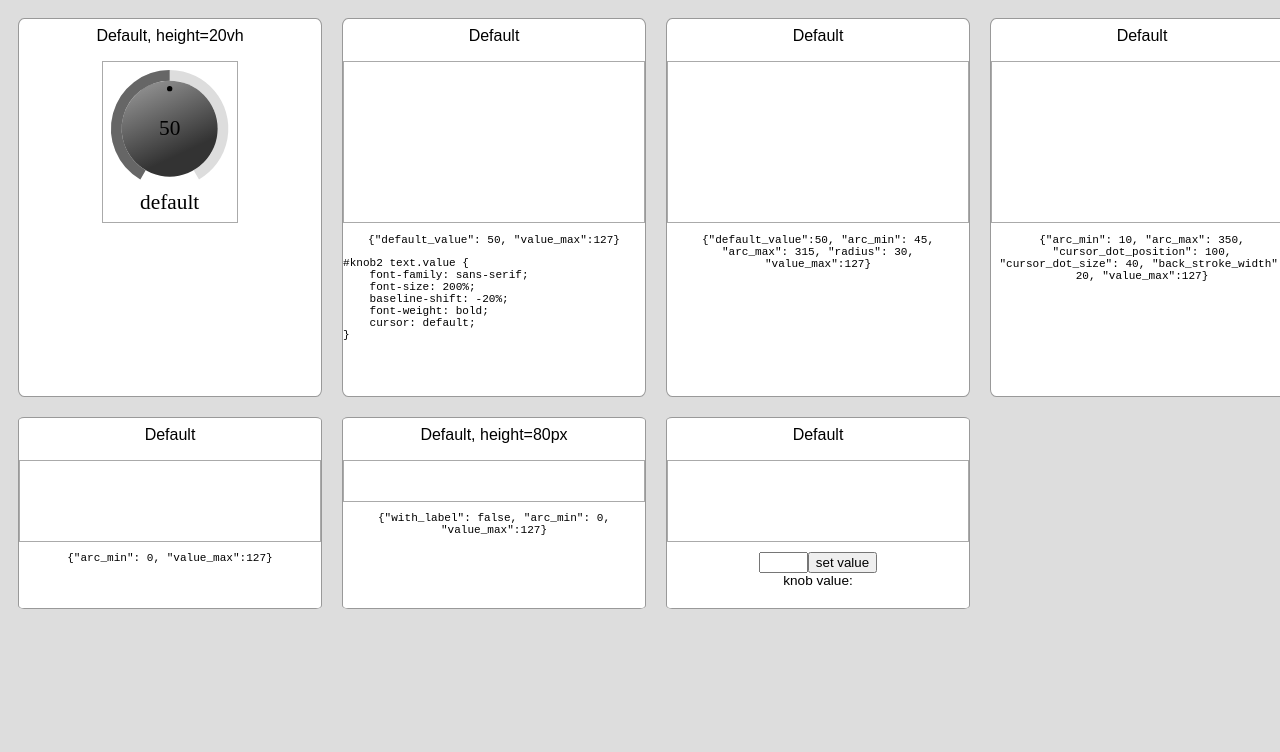
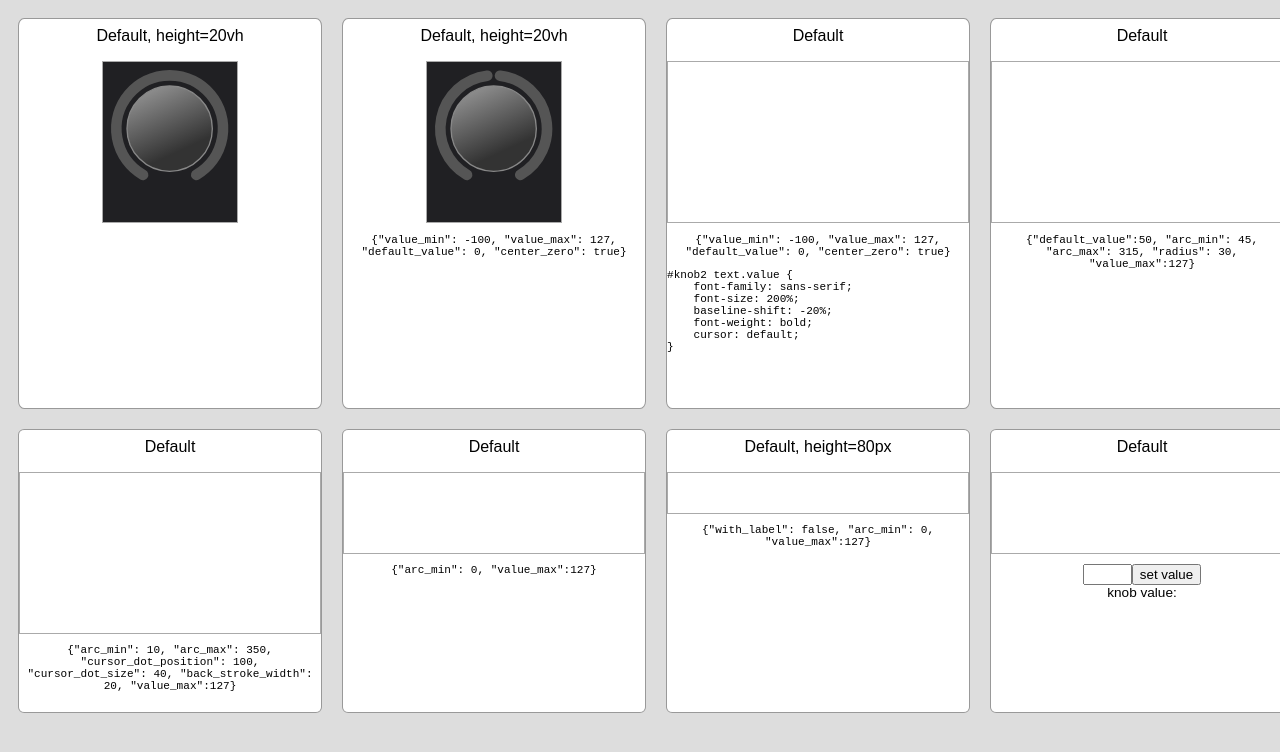
Before and after one commit to francoisgeorgy/synth-ui-controls, a plain HTML site: page examples/knob.html in a window 1280 px wide. Drawn offline with Linux system fonts and the light colour scheme.

Commit message:
redesign (not complete)

```diff
--- a/examples/knob.html
+++ b/examples/knob.html
@@ -49,7 +49,7 @@
             border: 1px solid #aaa;
         }
 
-        .knob-bg {
+        .knob-back {
             fill: url("#grad");
         }
 
@@ -81,7 +81,8 @@
             stroke-width: 1px;
         }
 */
-        #knob1 {
+        #knob1, #knob2 {
+            background-color: #202023;
         }
 
         #knob2 text.value {
@@ -142,9 +143,21 @@
         </div>
         <div>
             <div>
+                Default, height=20vh
+            </div>
+            <svg class="knob" id="knob2" data-label="default" data-config='{"value_min": -100, "value_max": 127, "default_value": 0, "center_zero": true}'></svg>
+            <!--<div class="knob-menu" id="knob1-menu"></div>-->
+            <div>
+                <div class="config">
+                    <script>document.write(document.getElementById("knob2").dataset.config || '')</script>
+                </div>
+            </div>
+        </div>
+        <div>
+            <div>
                 Default
             </div>
-            <svg class="knob" id="knob2" data-config='{"default_value": 50, "value_max":127}' data-label="Large font"></svg>
+            <svg class="knob" id="knob2b" data-config='{"default_value": 50, "value_max":127}' data-label="Large font"></svg>
             <div>
                 <div class="config">
                     <script>document.write(document.getElementById("knob2").dataset.config || '')</script>
@@ -265,7 +278,8 @@
         var k1 = new knob(document.getElementById('knob1'), {
             cursor_dot_size: 10
         });
-//        var k2 = new knob(document.getElementById('knob2'));
+
+        var k2 = new knob(document.getElementById('knob2'));
 
         k1.value = 50;
 
--- a/src/knob.js
+++ b/src/knob.js
@@ -24,24 +24,46 @@
             zero_at: 270.0,      // the 0 degree will be at 270 polar degrees (6 o'clock).
             arc_min: 30.0,          // Angle in knob coordinates (0 at 6 0'clock)
             arc_max: 330.0,         // Angle in knob coordinates (0 at 6 0'clock)
+            cursor: 0,            // 20% of radius
             cursor_start: 0,            // 20% of radius
             cursor_end: 0,            // 20% of radius
             cursor_dot_position: 75,         // % of radius (try 80), ignored when cursor_dot_size <= 0
             cursor_dot_size: 0,         // % of radius (try 10)
             cursor_only: false,  //TODO
             cursor_width: 0,    // only when cursor_only is true
-            back_width: 20,   // 10% of radius
-            back_color: '#ddd',
+
+            // back disk:
+            back_radius: 32,
+            back_border_width: 1,
+            back_border_color: '#888',
+            back_color: '#333',
+
+            // back path:
+            back_path_radius: 40,   //TODO: rename path to track
+            back_path_width: 8,
+            back_path_color: '#555',
+
+            // value path:
+            path_radius: 40,
+            path_width: 8,
+            path_color: '#bbb',
+
             arc_width: 20,   // 10% of radius
             arc_color: '#666',
             radius: 40,
             rotation: CW,
             default_value: 0,
-            value_min: 0.0,
-            value_max: 100.0,
-            value_resolution: 1,      // null means ignore
+
+            center_zero: false,
+
+            value_min: 0.0,         // TODO: rename to min
+            value_max: 100.0,       // TODO: rename to max
+            value_resolution: 1,      // null means ignore  // TODO: rename to step
             snap_to_steps: false,        // TODO
-            value_formatting: null      // TODO; callback function
+            value_formatting: null,      // TODO; callback function
+            format: function(v) {
+                return v;
+            }
         };
 
         let data_config = JSON.parse(element.dataset.config || '{}');
@@ -87,7 +109,7 @@
             maxAngle = knobToPolarAngle(config.arc_max);
 
             // compute initial viewBox coordinates (independent from browser resizing):
-            // setValue(config.value_min);
+
             let angle_rad = minAngle * Math.PI / 180.0;
             arcStartX = getViewboxX(Math.cos(angle_rad) * config.radius);
             arcStartY = getViewboxY(Math.sin(angle_rad) * config.radius);
@@ -116,6 +138,11 @@
 
             console.groupEnd();
 
+        }
+
+        function getDisplayValue(polar) {
+            let v = getValue(polar);
+            return config.format(v);
         }
 
         function getValue(polar) {
@@ -231,7 +258,7 @@
         /**
          * angle is in degrees (polar, 0 at 3 o'clock)
          */
-        function getPath(endAngle) {
+        function getPath(endAngle, withEndCursor) {
 
             // SVG d: "A rx,ry xAxisRotate LargeArcFlag,SweepFlag x,y".
             // SweepFlag is either 0 or 1, and determines if the arc should be swept in a clockwise (1), or anti-clockwise (0) direction
@@ -249,17 +276,27 @@
 
             let arcDirection = config.rotation === CW ? 1 : 0;
 
+            let path;
             if (config.cursor_only) {
-                // TODO
+                path = ` M${endX},${endY}`;
+            } else {
+                path = path_start + ` 0 ${largeArc},${arcDirection} ${endX},${endY}`;
             }
 
-            let path = path_start + ` 0 ${largeArc},${arcDirection} ${endX},${endY}`;
-
-            if (config.cursor_end > 0) {
-                let cursorLength = config.radius * ((100.0 - config.cursor_end) / 100.0);  // cursor is in percents
-                let cursor_endX = getViewboxX(Math.cos(a_rad) * cursorLength);
-                let cursor_endY = getViewboxY(Math.sin(a_rad) * cursorLength);
-                path += ` L ${cursor_endX},${cursor_endY}`;
+            if (withEndCursor) {
+                if (config.cursor_end > 0) {
+                    let cursorLength = config.radius * ((100.0 - config.cursor_end) / 100.0);  // cursor is in percents
+                    let cursor_endX = getViewboxX(Math.cos(a_rad) * cursorLength);
+                    let cursor_endY = getViewboxY(Math.sin(a_rad) * cursorLength);
+                    path += ` L ${cursor_endX},${cursor_endY}`;
+                }
+            } else {
+                if (config.cursor > 0) {
+                    let cursorLength = config.radius * ((100.0 - config.cursor) / 100.0);  // cursor is in percents
+                    let cursor_endX = getViewboxX(Math.cos(a_rad) * cursorLength);
+                    let cursor_endY = getViewboxY(Math.sin(a_rad) * cursorLength);
+                    path += ` L ${cursor_endX},${cursor_endY}`;
+                }
             }
 
             console.log(path);
@@ -267,7 +304,135 @@
             return path;
         }
 
+        /**
+         *
+         * @param fromAngle
+         * @param toAngle in radian (polar, 0 at 3 o'clock)
+         * @param radius in radian (polar, 0 at 3 o'clock)
+         */
+        function getArc(fromAngle, toAngle, radius) {
+
+            console.log(`getArc(${fromAngle}, ${toAngle}, ${radius})`);
+
+            // SVG d: "A rx,ry xAxisRotate LargeArcFlag,SweepFlag x,y".
+            // SweepFlag is either 0 or 1, and determines if the arc should be swept in a clockwise (1), or anti-clockwise (0) direction
+
+            let x0 = getViewboxX(Math.cos(fromAngle) * radius);
+            let y0 = getViewboxY(Math.sin(fromAngle) * radius);
+
+            let x1 = getViewboxX(Math.cos(toAngle) * radius);
+            let y1 = getViewboxY(Math.sin(toAngle) * radius);
+
+            // let deltaAngle = (fromAngle - toAngle + 360.0) % 360.0;
+            let deltaAngle = (fromAngle - toAngle + 2 * Math.PI) % (2 * Math.PI);
+            // let largeArc = deltaAngle < 180.0 ? 0 : 1;
+            let largeArc = deltaAngle < Math.PI ? 0 : 1;
+            let arcDirection = config.rotation === CW ? 1 : 0;
+
+            let path = `M ${x0},${y0} A ${radius},${radius} 0 ${largeArc},${arcDirection} ${x1},${y1}`; //TODO: add terminator
+
+            console.log(path);
+
+            return path;
+        }
+
+        var parts_indexes = {};
+        var part_index = 0;
+
+        function draw_back() {
+
+            part_index = 0;
+
+            element.setAttributeNS("http://www.w3.org/2000/xmlns/", "xmlns:xlink", "http://www.w3.org/1999/xlink");
+            element.setAttributeNS(null, "viewBox", config.with_label ? "0 0 100 120" : "0 0 100 100");
+            // element.setAttribute("class", "knob");
+
+            let back_disk = document.createElementNS(NS, "circle");
+            back_disk.setAttributeNS(null, "cx", "50");
+            back_disk.setAttributeNS(null, "cy", "50");
+            back_disk.setAttributeNS(null, "r", `${config.back_radius}`);
+            back_disk.setAttribute("fill", `${config.back_color}`);
+            back_disk.setAttribute("stroke", `${config.back_border_color}`);
+            back_disk.setAttribute("stroke-width", `${config.back_border_width}`);
+            back_disk.setAttribute("stroke-linecap", "round");
+            back_disk.setAttribute("class", "knob-back");
+            element.appendChild(back_disk);
+
+            // parts_indexes['back_disk'] = part_index;
+            // part_index++;
+
+            if (config.center_zero) {
+
+                let aminus = Math.acos(-(config.back_path_width*1.5)/100.0);
+                let aplus = Math.acos((config.back_path_width*1.5)/100.0);
+                console.log(aminus*180.0/Math.PI);
+                console.log(aplus*180.0/Math.PI);
+// left
+//                 let ax = 50 + Math.cos(aminus) * config.back_path_radius;
+//                 let ay = 50 - Math.sin(aminus) * config.back_path_radius;
+// right
+//                 let bx = 50 + Math.cos(aplus) * config.back_path_radius;
+//                 let by = 50 - Math.sin(aplus) * config.back_path_radius;
+
+                let back_path_left = document.createElementNS(NS, "path");
+                back_path_left.setAttributeNS(null, "d", getArc(minAngle * Math.PI / 180.0, aminus, config.path_radius));
+                // back_path_left.setAttributeNS(null, "d", getPath(aminus*180.0/Math.PI, false));
+                back_path_left.setAttribute("stroke", `${config.back_path_color}`);
+                back_path_left.setAttribute("stroke-width", `${config.back_path_width}`);
+                back_path_left.setAttribute("stroke-linecap", "round");
+                back_path_left.setAttribute("fill", "transparent");
+                back_path_left.setAttribute("class", "knob-back-path");
+                element.appendChild(back_path_left);
+
+                let back_path_right = document.createElementNS(NS, "path");
+                back_path_right.setAttributeNS(null, "d", getArc(aplus, maxAngle * Math.PI / 180.0, config.path_radius));
+                // back_path_left.setAttributeNS(null, "d", getPath(aminus*180.0/Math.PI, false));
+                back_path_right.setAttribute("stroke", `${config.back_path_color}`);
+                back_path_right.setAttribute("stroke-width", `${config.back_path_width}`);
+                back_path_right.setAttribute("stroke-linecap", "round");
+                back_path_right.setAttribute("fill", "transparent");
+                back_path_right.setAttribute("class", "knob-back-path");
+                element.appendChild(back_path_right);
+
+            } else {
+
+                let back_path = document.createElementNS(NS, "path");
+                back_path.setAttributeNS(null, "d", getPath(maxAngle, true));
+                back_path.setAttribute("stroke", `${config.back_path_color}`);
+                back_path.setAttribute("stroke-width", `${config.back_path_width}`);
+                back_path.setAttribute("fill", "transparent");
+                back_path.setAttribute("stroke-linecap", "round");
+                back_path.setAttribute("class", "knob-back-path");
+                element.appendChild(back_path);
+
+                // parts_indexes['back_path'] = part_index;
+                // part_index++;
+            }
+
+        }
+
+        function draw_value() {
+            let path = document.createElementNS(NS, "path");
+            path.setAttributeNS(null, "d", getArc(Math.PI/2.0, maxAngle, config.path_radius));
+            path.setAttribute("stroke", `${config.path_color}`);
+            path.setAttribute("stroke-width", `${config.path_width}`);
+            path.setAttribute("fill", "transparent");
+            path.setAttribute("stroke-linecap", "round");
+            path.setAttribute("class", "knob-path");
+            element.appendChild(path);
+        }
+
+        function draw_cursor() {
+
+        }
+
         function draw() {
+            draw_back();
+            //draw_value();
+            //draw_cursor();
+        }
+
+        function Xdraw() {
 
             console.log('draw', element);
 
@@ -276,53 +441,15 @@
             // fragment getting "painted" first. Subsequent elements are painted on top of previously painted elements.
             // ==> first element -> "painted" first
 
-            element.setAttributeNS("http://www.w3.org/2000/xmlns/", "xmlns:xlink", "http://www.w3.org/1999/xlink");
-            element.setAttributeNS(null, "viewBox", config.with_label ? "0 0 100 120" : "0 0 100 100");
-            // element.setAttribute("class", "knob");
-
-            // let back = document.createElementNS(NS, "circle");
-            // back.setAttributeNS(null, "cx", "50");
-            // back.setAttributeNS(null, "cy", "50");
-            // back.setAttributeNS(null, "r", "40");
-            // back.setAttribute("class", "back");
-            // element.append(back);
-
-            let back = document.createElementNS(NS, "path");
-            back.setAttributeNS(null, "d", getPath(maxAngle));
-            back.setAttribute("stroke", config.back_color);
-            back.setAttribute("stroke-width", "" + config.back_width * config.radius / 100);
-            back.setAttribute("fill", "transparent");
-            back.setAttribute("class", "back");
-            element.appendChild(back);
-
-            // let bg_radius = config.radius + (config.arc_width * config.radius / 100) / 2;
-            let bg_radius = config.radius - (config.arc_width * config.radius / 100) / 2;
-            let bg = document.createElementNS(NS, "circle");
-            bg.setAttributeNS(null, "cx", 50);
-            bg.setAttributeNS(null, "cy", 50);
-            bg.setAttributeNS(null, "r", `${bg_radius}`);
-            bg.setAttribute("stroke", "transparent");
-            bg.setAttribute("stroke-width", "0");
-            bg.setAttribute("fill", "transparent");
-            bg.setAttribute("class", "knob-bg");
-            element.appendChild(bg);
-
             let valueText = document.createElementNS(NS, "text");
             valueText.setAttributeNS(null, "x", "50");
             valueText.setAttributeNS(null, "y", "55");
             valueText.setAttribute("text-anchor", "middle");
             valueText.setAttribute("cursor", "default");
-            valueText.setAttribute("class", "value");
-            valueText.textContent = getValue().toFixed(2);
+            valueText.setAttribute("class", "knob-value");
+            // valueText.textContent = getValue().toFixed(2);
+            valueText.textContent = getDisplayValue();
             element.appendChild(valueText);
-
-            let path = document.createElementNS(NS, "path");
-            path.setAttributeNS(null, "d", getPath(getPolarAngle()));
-            path.setAttribute("stroke", config.arc_color);
-            path.setAttribute("stroke-width", "" + config.arc_width * config.radius / 100);
-            path.setAttribute("fill", "transparent");
-            path.setAttribute("class", "arc");
-            element.appendChild(path);
 
             if (config.cursor_dot_size > 0) {
                 let d = getDotCursor(getPolarAngle());
@@ -330,7 +457,8 @@
                 dot.setAttributeNS(null, "cx", d.cx);
                 dot.setAttributeNS(null, "cy", d.cy);
                 dot.setAttributeNS(null, "r", d.r);
-                // path.setAttribute("class", "arc");
+                // dot.setAttribute("fill", config.arc_color);
+                dot.setAttribute("class", "knob-arc");
                 element.appendChild(dot);
             }
 
@@ -339,21 +467,27 @@
                 labelText.setAttributeNS(null, "x", "50");
                 labelText.setAttributeNS(null, "y", "110");
                 labelText.setAttribute("text-anchor", "middle");
-                valueText.setAttribute("cursor", "default");
-                labelText.setAttribute("class", "label");
+                labelText.setAttribute("cursor", "default");
+                labelText.setAttribute("class", "knob-label");
                 labelText.textContent = config.label;
                 element.appendChild(labelText);
             }
 
         }  // draw()
 
+
+        function redraw() {
+
+        }
+
         /**
          *
          */
-        function redraw() {
+        function Xredraw() {
 
-            element.childNodes[2].textContent = getValue(); //.toFixed(2);
-            element.childNodes[3].setAttributeNS(null, "d", getPath(getPolarAngle()));
+            //element.childNodes[2].textContent = getValue(); //.toFixed(2);
+            element.childNodes[2].textContent = getDisplayValue();
+            element.childNodes[3].setAttributeNS(null, "d", getPath(getPolarAngle(), false));
 
             if (config.cursor_dot_size > 0) {
                 let d = getDotCursor(getPolarAngle());
```
